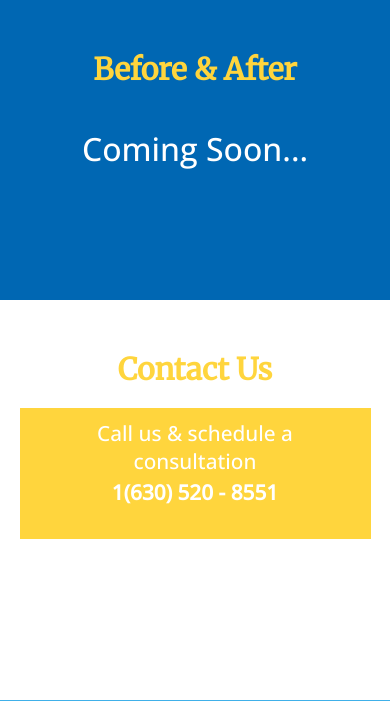
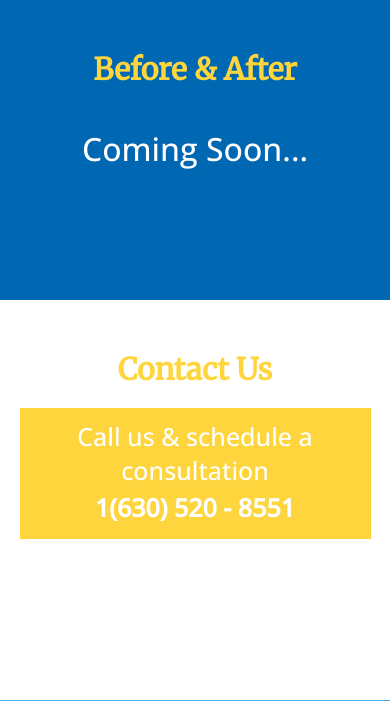
Before and after one commit to ccantoran/JC-Properties-Construction, a plain HTML site: page index.html in a window 390 px wide. Shown: the part 3190-3891 px from the top of the page. Drawn offline with nearby package versions, Linux system fonts and the light colour scheme.

Commit message:
FINAL FINAL

```diff
--- a/main.css
+++ b/main.css
@@ -319,8 +319,9 @@ h2{
     .patio>img, .interior>img{
         object-fit: contain;
         height: auto;
+    }
 }
-@media (min-width:520px) and (max-width: 640px){
+@media (min-width:521px) and (max-width: 640px){
         .patio, .interior{
             --num-cols:2;
             --row-height: 250px;
@@ -330,7 +331,7 @@ h2{
 
 
 /*//////////////////////
-SECTION 4
+SECTION 4       BEFORE & AFTER
 ///////////////////////*/
 .section4{
     height:600px;
@@ -389,7 +390,7 @@ SECTION 5   CONTACT US
         padding: 3% 5% 0 5%;
     }
 }
-@media screen and (max-width: 520px){
+@media (min-width:426px) and (max-width: 520px){
     .section5>div{
         font-size: 1.3em;
     }
@@ -454,7 +455,7 @@ footer>div>span{
     border-right:rgb(255, 213, 61) solid;
     padding-right:5px;
 }
-    @media screen and (max-width: 480px){
+    @media (min-width:341px) and (max-width: 480px){
         .footer{
             height:auto;
             width:auto;
@@ -489,7 +490,7 @@ footer>div>span{
             border:none;
         }
     }
-        @media screen and (max-width: 595px){
+        @media (min-width:480px) and (max-width: 595px){
             .firstdiv{
                 font-size: .9em;
             }
```
